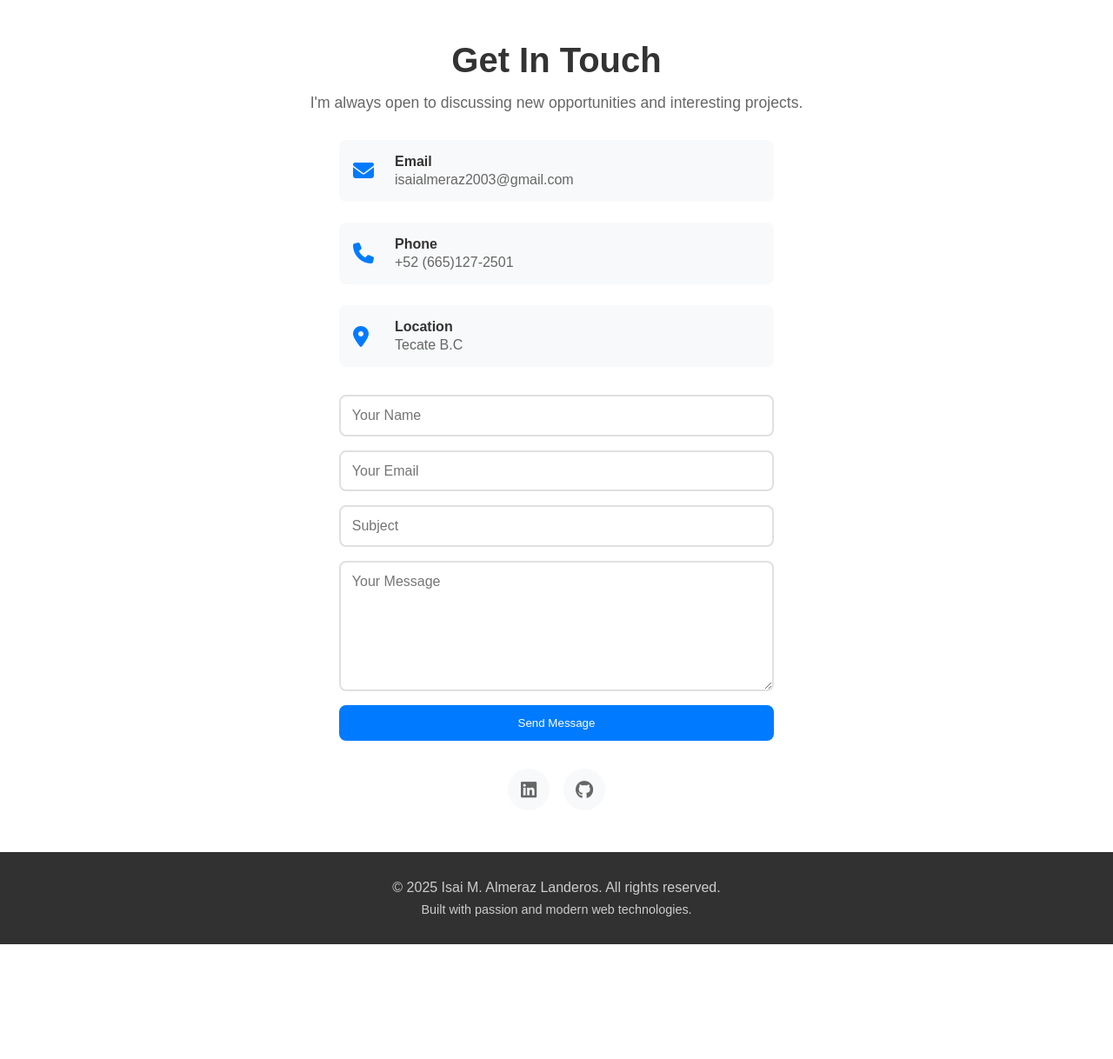
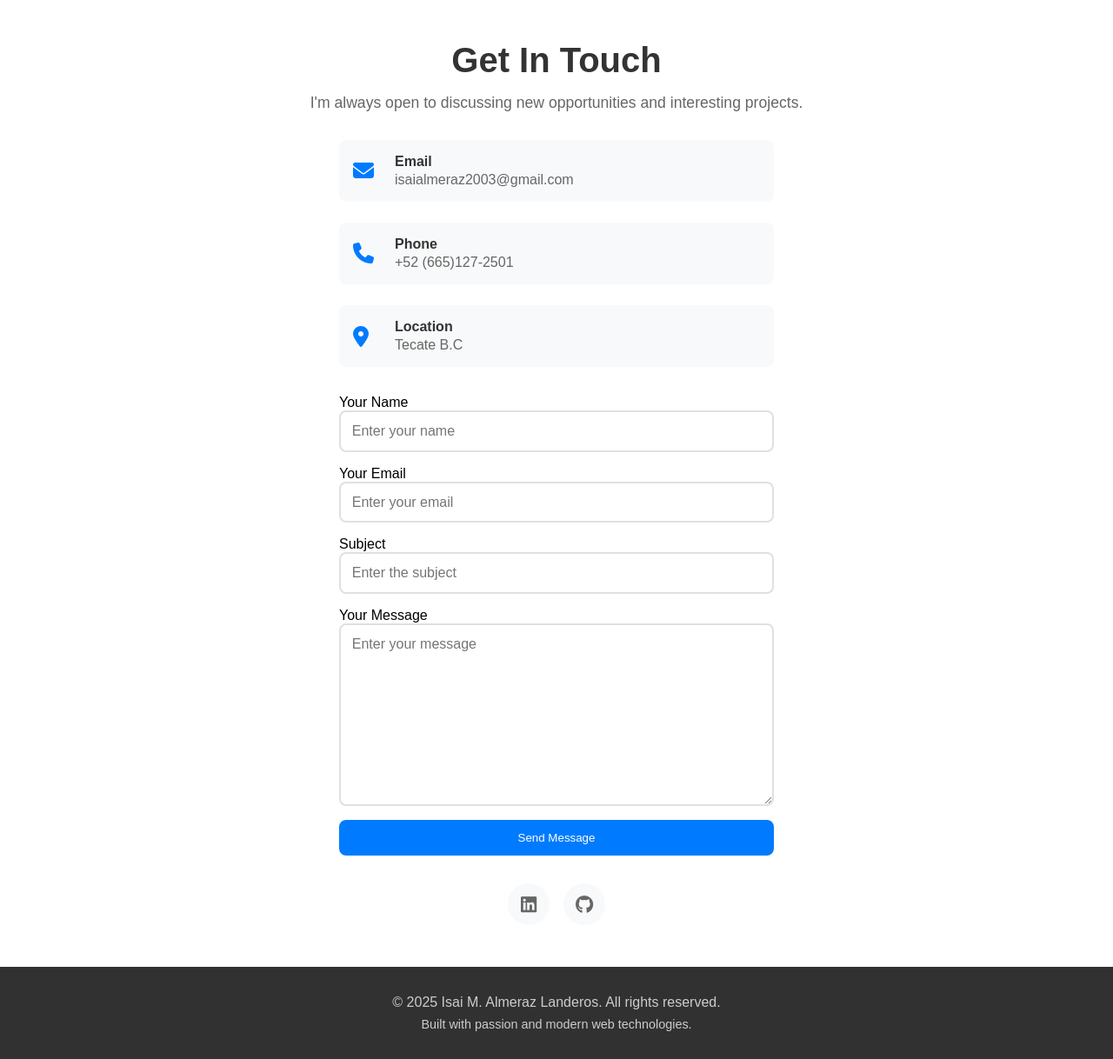
Before and after one commit to Its-isaku/FSDI_17, a Django app: page /contact/ in a window 1280 px wide. Shown: the part 73-1291 px from the top of the page at 87% size. Before the commit the page ends 1159 px from the top, so only its background shows below. Run offline with Django 5.2, Linux system fonts and the light colour scheme.

Commit message:
final report

```diff
--- /dev/null
+++ b/Portfolio/forms.py
@@ -0,0 +1,28 @@
+from django import forms
+
+class ContactForm(forms.Form):
+    name = forms.CharField(
+        max_length=100,
+        required=True,
+        label='Your Name',
+        widget=forms.TextInput(attrs={'placeholder': 'Enter your name'})
+    )
+
+    email = forms.EmailField(
+        required=True,
+        label='Your Email',
+        widget=forms.EmailInput(attrs={'placeholder': 'Enter your email'})
+    )
+
+    subject = forms.CharField(
+        max_length=200,
+        required=True,
+        label='Subject',
+        widget=forms.TextInput(attrs={'placeholder': 'Enter the subject'})
+    )
+
+    message = forms.CharField(
+        required=True,
+        label='Your Message',
+        widget=forms.Textarea(attrs={'placeholder': 'Enter your message'})
+    )
--- a/Portfolio/views.py
+++ b/Portfolio/views.py
@@ -1,10 +1,18 @@
 
 #?  Import necessary modules
-from django.shortcuts import render
+from django.shortcuts import render, redirect
+from django.contrib import messages
+from projects.models import Skill  #* Import Skill model from projects app
+from .forms import ContactForm  #* Import ContactForm from forms module
+from django.core.mail import send_mail  #* Import send_mail for sending emails
 
 #? Function to handle the home page view
 def homePageView(request):
-    return render(request, 'pages/home.html')  #* Render the home template
+    skills = Skill.objects.all()  #* Fetch all skills from the database
+    context = {
+        'skills': skills,         #* Context variable to pass skills to the template
+    }
+    return render(request, 'pages/home.html', context)  #* Render the home template with context
 
 #? Function to handle the Experience page view
 def experiencePageView(request):
@@ -12,4 +20,30 @@ def experiencePageView(request):
 
 #? Function to handle the Contact page view
 def contactPageView(request):
-    return render(request, 'pages/contact.html')  #* Render the contact template
+    print(f"Request method: {request.method}")  #* Debug: show HTTP method
+
+    if request.method == 'POST':
+        form = ContactForm(request.POST)
+        if form.is_valid():
+            try:
+                # Send email
+                send_mail(
+                    subject=f"Portfolio Contact: {form.cleaned_data['subject']}",
+                    message=f"Email from Portfolio Page:\n\nName: {form.cleaned_data['name']}\nEmail: {form.cleaned_data['email']}\nSubject: {form.cleaned_data['subject']}\nMessage: {form.cleaned_data['message']}\n",
+                    from_email='isaialmeraz2003@gmail.com',
+                    recipient_list=['isaialmeraz2003@gmail.com'],
+                    fail_silently=False,
+                )
+                messages.success(request, 'Your message has been sent successfully!')
+                form = ContactForm()  #* Reset the form after successful submission
+                return render(request, 'pages/contact.html', {'form': form, 'success': True})  #* Render the contact template with success message
+            except Exception as e:
+                messages.error(request, f'Failed to send email: {str(e)}')
+        else:
+            print("Invalid Form Data")
+            print(f"Form errors: {form.errors}")
+            return render(request, 'pages/contact.html', {'form': form, 'error': 'Please check your form data.'})
+    else:
+        form = ContactForm()
+
+    return render(request, 'pages/contact.html', {'form': form})  #* Render the contact template with the form
--- a/templates/pages/contact.html
+++ b/templates/pages/contact.html
@@ -40,21 +40,38 @@
                 </div>
             </div>
 
-            <form class="contact-form">
+            <form class="contact-form" id="contact-form" method="POST">
+                {% csrf_token %}
+
+                {% if success %}
+                    <div style="color: green; padding: 10px; margin-bottom: 20px; border: 1px solid green; background-color: #f0fff0; border-radius: 5px;">
+                        ✅ Message sent successfully! Thank you for contacting me.
+                    </div>
+                {% endif %}
+
+                {% if error %}
+                    <div style="color: red; padding: 10px; margin-bottom: 20px; border: 1px solid red; background-color: #fff0f0; border-radius: 5px;">
+                        ❌ {{ error }}
+                    </div>
+                {% endif %}
                 <div class="form-group">
-                    <input type="text" id="name" name="name" placeholder="Your Name" required>
+                    {{ form.name.label }}
+                    {{ form.name }}
                 </div>
 
                 <div class="form-group">
-                    <input type="email" id="email" name="email" placeholder="Your Email" required>
+                    {{ form.email.label }}
+                    {{ form.email }}
                 </div>
 
                 <div class="form-group">
-                    <input type="text" id="subject" name="subject" placeholder="Subject" required>
+                    {{ form.subject.label }}
+                    {{ form.subject }}
                 </div>
 
                 <div class="form-group">
-                    <textarea id="message" name="message" rows="5" placeholder="Your Message" required></textarea>
+                    {{ form.message.label }}
+                    {{ form.message }}
                 </div>
 
                 <button type="submit" class="btn-primary">Send Message</button>
--- a/templates/pages/home.html
+++ b/templates/pages/home.html
@@ -29,7 +29,7 @@
         <div class="Skills-items">
             {% for skill in skills %}
                 <div class="skill-item">
-                    <i class="{{ skill.icon }}"></i>
+                    <i class="fas fa-code"></i>
                     <h3>{{ skill.name }}</h3>
                 </div>
             {% endfor %}
```
Also changed, not shown: config/settings.py (+21 -0 lines), test_direct_email.py (added, +26 -0 lines), 1 other file.
